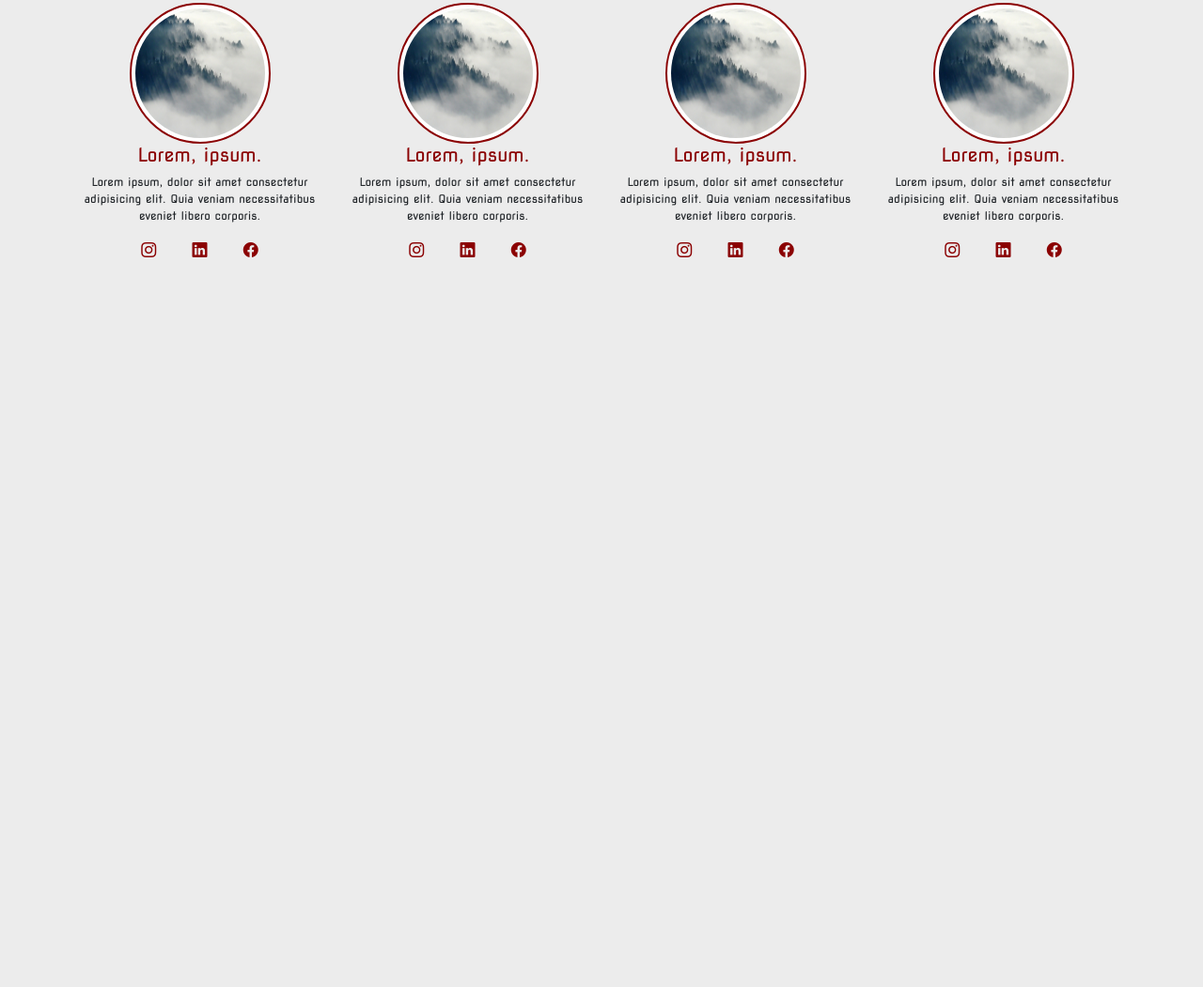
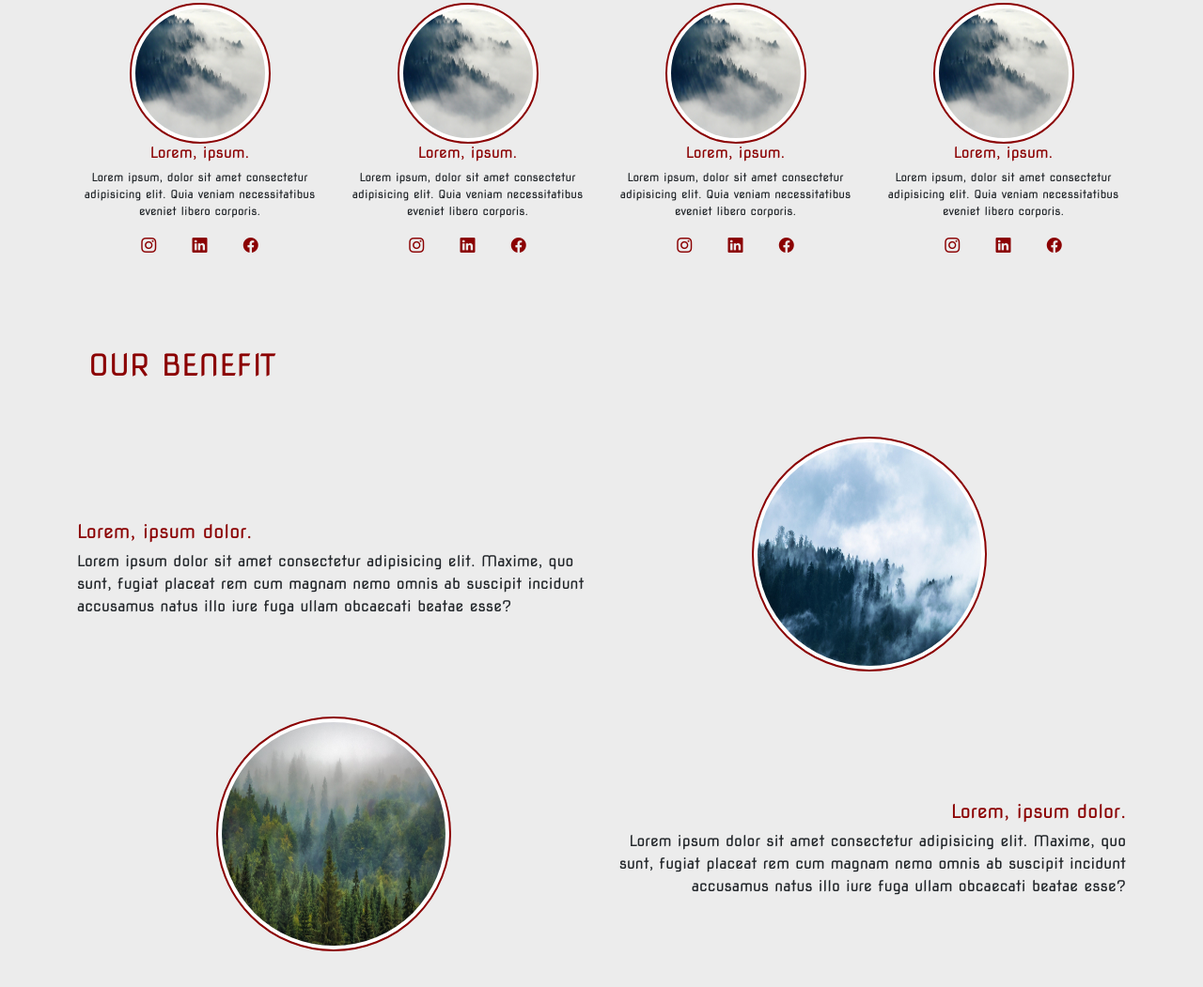
Before and after one commit to Alessio-Zamuner/progetto-red_Alessio-Zamuner, a plain HTML site: page index.html in a window 1280 px wide. Shown: the part 2992-4043 px from the top of the page at 94% size. Before the commit the page ends 3319 px from the top, so only its background shows below. Drawn offline with nearby package versions, Linux system fonts and the light colour scheme.

Commit message:
section benefit

```diff
--- a/index.html
+++ b/index.html
@@ -180,10 +180,10 @@
     <div class="row">
       <div class="col-6 col-md-3 mt-5">
         <div class="d-flex justify-content-center">
-          <img src="./media/mountain-547363_1920.jpg" class="img-thumbnail img-user " alt="...">
+          <img src="./media/mountain-547363_1920.jpg" class="img-thumbnail img-team " alt="...">
         </div>
         <div class="text-center">
-          <h5>Lorem, ipsum.</h5>
+          <h6>Lorem, ipsum.</h6>
           <p class="size-text">Lorem ipsum, dolor sit amet consectetur adipisicing elit. Quia veniam necessitatibus
             eveniet libero corporis.</p>
           <i class="bi bi-instagram mx-3 icons-circle-card"></i>
@@ -193,10 +193,10 @@
       </div>
       <div class="col-6 col-md-3 mt-5">
         <div class="d-flex justify-content-center">
-          <img src="./media/mountain-547363_1920.jpg" class="img-thumbnail img-user " alt="...">
+          <img src="./media/mountain-547363_1920.jpg" class="img-thumbnail img-team " alt="...">
         </div>
         <div class="text-center">
-          <h5>Lorem, ipsum.</h5>
+          <h6>Lorem, ipsum.</h6>
           <p class="size-text">Lorem ipsum, dolor sit amet consectetur adipisicing elit. Quia veniam necessitatibus
             eveniet libero corporis.</p>
           <i class="bi bi-instagram mx-3 icons-circle-card"></i>
@@ -206,10 +206,10 @@
       </div>
       <div class="col-6 col-md-3 mt-5">
         <div class="d-flex justify-content-center">
-          <img src="./media/mountain-547363_1920.jpg" class="img-thumbnail img-user " alt="...">
+          <img src="./media/mountain-547363_1920.jpg" class="img-thumbnail img-team " alt="...">
         </div>
         <div class="text-center">
-          <h5>Lorem, ipsum.</h5>
+          <h6>Lorem, ipsum.</h6>
           <p class="size-text">Lorem ipsum, dolor sit amet consectetur adipisicing elit. Quia veniam necessitatibus
             eveniet libero corporis.</p>
           <i class="bi bi-instagram mx-3 icons-circle-card"></i>
@@ -219,10 +219,10 @@
       </div>
       <div class="col-6 col-md-3 mt-5">
         <div class="d-flex justify-content-center">
-          <img src="./media/mountain-547363_1920.jpg" class="img-thumbnail img-user " alt="...">
+          <img src="./media/mountain-547363_1920.jpg" class="img-thumbnail img-team " alt="...">
         </div>
         <div class="text-center">
-          <h5>Lorem, ipsum.</h5>
+          <h6>Lorem, ipsum.</h6>
           <p class="size-text">Lorem ipsum, dolor sit amet consectetur adipisicing elit. Quia veniam necessitatibus
             eveniet libero corporis.</p>
           <i class="bi bi-instagram mx-3 icons-circle-card"></i>
@@ -232,7 +232,36 @@
       </div>
     </div>
   </div>
-
+  <!-- section benefit  -->
+  <div class="container my-5">
+    <div class="row">
+      <h2 class="mt-5 ps-4">OUR BENEFIT</h2>
+    </div>
+    <div class="row mt-5">
+      <div class="col-12 col-md-6 mt-5 d-flex  align-items-center">
+        <div class="">
+          <h5>Lorem, ipsum dolor.</h5>
+          <p>Lorem ipsum dolor sit amet consectetur adipisicing elit. Maxime, quo sunt, fugiat placeat rem cum magnam
+            nemo omnis ab suscipit incidunt accusamus natus illo iure fuga ullam obcaecati beatae esse?</p>
+        </div>
+      </div>
+      <div class="col-md-6 d-flex justify-content-center">
+        <img src="./media/fog.jpg" class="img-thumbnail img-benefit d-none d-md-block" alt="...">
+      </div>
+    </div>
+    <div class="row mt-5">
+      <div class="col-md-6 d-flex justify-content-center">
+        <img src="./media/landscape-975091_1920.jpg" class="img-thumbnail img-benefit d-none d-md-block" alt="...">
+      </div>
+      <div class="col-12 col-md-6 mt-5 d-flex text-end align-items-center">
+        <div class="">
+          <h5>Lorem, ipsum dolor.</h5>
+          <p>Lorem ipsum dolor sit amet consectetur adipisicing elit. Maxime, quo sunt, fugiat placeat rem cum magnam
+            nemo omnis ab suscipit incidunt accusamus natus illo iure fuga ullam obcaecati beatae esse?</p>
+        </div>
+      </div>
+    </div>
+  </div>
   <!-- javascript -->
   <script src="https://cdn.jsdelivr.net/npm/bootstrap@5.2.3/dist/js/bootstrap.bundle.min.js"
     iconintegrity="sha384-kenU1KFdBIe4zVF0s0G1M5b4hcpxyD9F7jL+jjXkk+Q2h455rYXK/7HAuoJl+0I4"
--- a/style.css
+++ b/style.css
@@ -51,12 +51,11 @@ h5,
 h6 {
     color: var(--sec);
 }
-.size-text{
+
+.size-text {
     font-size: 12px;
 }
-.icons-circle-card{
-    color: var(--sec);
-}
+
 /* quotes text under img */
 #quotes::before {
     font-size: large;
@@ -147,9 +146,21 @@ h6 {
 }
 
 /* section team */
-.img-user {
+.img-team {
     border-radius: 50%;
     width: 150px;
     height: 150px;
     border: 2px solid var(--sec);
 }
+
+.icons-circle-card {
+    color: var(--sec);
+}
+
+/* section benefit */
+.img-benefit {
+    border-radius: 50%;
+    width: 250px;
+    height: 250px;
+    border: 2px solid var(--sec);
+}
```
